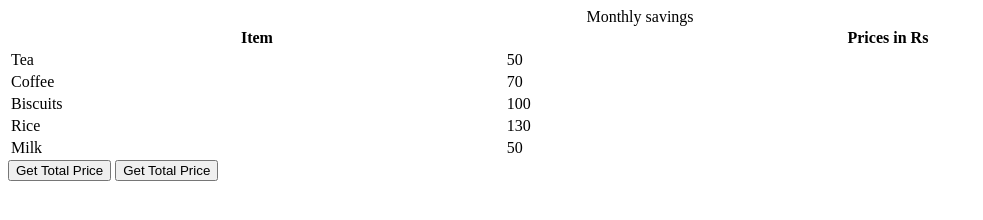
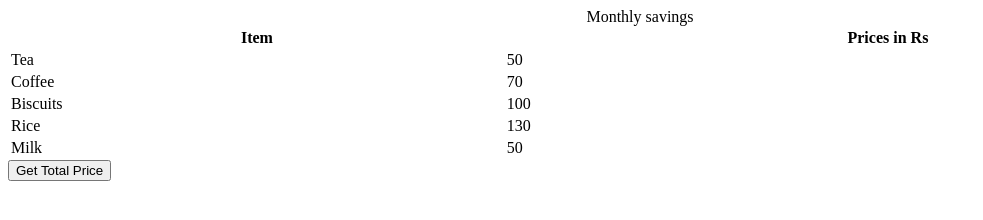
Before and after one commit to acciojob/grofers-checkout-mohdfaizan25122002-svg, a website: page main.html in a window 1280 px wide. Shown: the whole page, without its empty margins (0-983 px from the left). Drawn offline with Linux system fonts and the light colour scheme.

Commit message:
created a submission

```diff
--- a/main.html
+++ b/main.html
@@ -40,7 +40,7 @@
   </table>
     <script type="text/javascript" src="./script.js">
 </script>
-<button>Get Total Price</button>
+<!-- <button>Get Total Price</button> -->
 </body>
 
 </html>
--- a/script.js
+++ b/script.js
@@ -5,6 +5,7 @@ document.body.appendChild(getSumBtn);
 const getSum = () => {
 //Add your code /
 	innerText="Monthly savings"
+	console.log("sum")
 
 
 };
```
